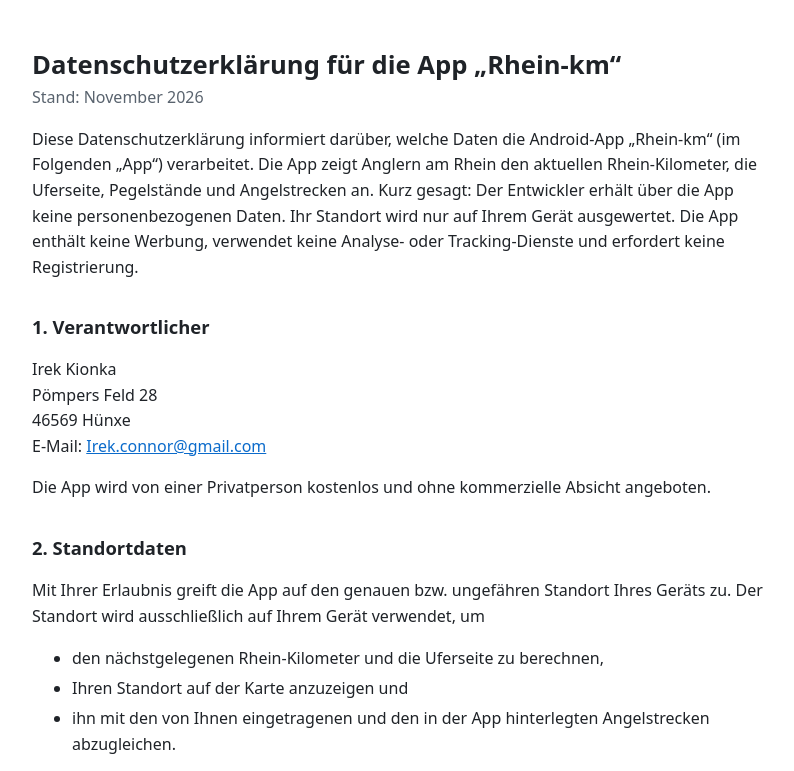
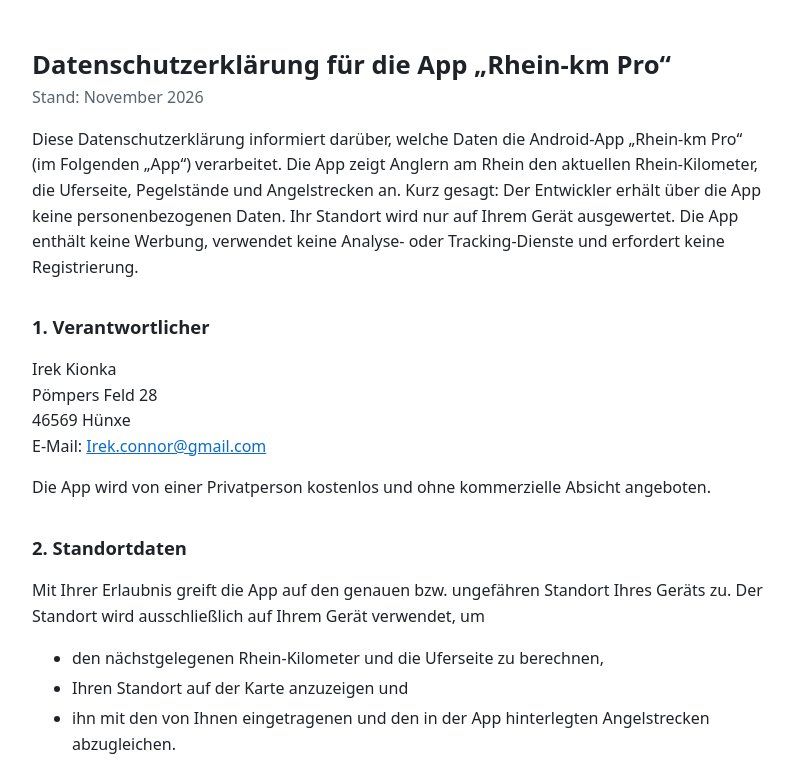
Before and after one commit to irekconnor/rhein-km, a plain HTML site: page datenschutz.html in a window 1280 px wide. Shown: the top 771 px of the page, without its empty margins (240-1034 px from the left). Drawn offline with Linux system fonts and the light colour scheme.

Commit message:
App-Name: Rhein-km Pro

```diff
--- a/datenschutz.html
+++ b/datenschutz.html
@@ -3,7 +3,7 @@
 <head>
 <meta charset="utf-8">
 <meta name="viewport" content="width=device-width, initial-scale=1">
-<title>Datenschutzerklärung – Rhein-km</title>
+<title>Datenschutzerklärung – Rhein-km Pro</title>
 <style>
 :root { color-scheme: light dark; }
 body { font-family: system-ui, -apple-system, "Segoe UI", Roboto, sans-serif; line-height: 1.6; max-width: 46rem; margin: 0 auto; padding: 2rem 1rem 4rem; color: #1f2328; background: #ffffff; }
@@ -17,9 +17,9 @@ li { margin-bottom: 0.3rem; }
 </style>
 </head>
 <body>
-<h1>Datenschutzerklärung für die App „Rhein-km“</h1>
+<h1>Datenschutzerklärung für die App „Rhein-km Pro“</h1>
 <p class="stand">Stand: November 2026</p>
-<p>Diese Datenschutzerklärung informiert darüber, welche Daten die Android-App „Rhein-km“ (im Folgenden „App“) verarbeitet. Die App zeigt Anglern am Rhein den aktuellen Rhein-Kilometer, die Uferseite, Pegelstände und Angelstrecken an. Kurz gesagt: Der Entwickler erhält über die App keine personenbezogenen Daten. Ihr Standort wird nur auf Ihrem Gerät ausgewertet. Die App enthält keine Werbung, verwendet keine Analyse- oder Tracking-Dienste und erfordert keine Registrierung.</p>
+<p>Diese Datenschutzerklärung informiert darüber, welche Daten die Android-App „Rhein-km Pro“ (im Folgenden „App“) verarbeitet. Die App zeigt Anglern am Rhein den aktuellen Rhein-Kilometer, die Uferseite, Pegelstände und Angelstrecken an. Kurz gesagt: Der Entwickler erhält über die App keine personenbezogenen Daten. Ihr Standort wird nur auf Ihrem Gerät ausgewertet. Die App enthält keine Werbung, verwendet keine Analyse- oder Tracking-Dienste und erfordert keine Registrierung.</p>
 <h2>1. Verantwortlicher</h2>
 <address>Irek Kionka<br>Pömpers Feld 28<br>46569 Hünxe<br>E-Mail: <a href="mailto:Irek.connor@gmail.com">Irek.connor@gmail.com</a></address>
 <p>Die App wird von einer Privatperson kostenlos und ohne kommerzielle Absicht angeboten.</p>
@@ -55,7 +55,7 @@ li { margin-bottom: 0.3rem; }
 <h2>7. Keine Werbung, kein Tracking, keine Registrierung</h2>
 <p>Die App enthält keine Werbung und keine Analyse-, Tracking- oder Absturzmeldedienste von Drittanbietern. Eine Registrierung oder Anmeldung ist nicht erforderlich.</p>
 <h2>8. Hinweis zu den angezeigten Informationen</h2>
-<p>Rhein-km ist keine offizielle App einer Behörde und steht in keiner Verbindung zur Wasserstraßen- und Schifffahrtsverwaltung des Bundes, zu Bezirksregierungen, Ministerien, Fischereigenossenschaften oder Angelvereinen. Die angezeigten Informationen stammen aus öffentlich zugänglichen Quellen, die in der App genannt und verlinkt sind. Alle Angaben ohne Gewähr; verbindlich sind stets der Erlaubnisschein, die geltenden Verordnungen und die Beschilderung vor Ort.</p>
+<p>Rhein-km Pro ist keine offizielle App einer Behörde und steht in keiner Verbindung zur Wasserstraßen- und Schifffahrtsverwaltung des Bundes, zu Bezirksregierungen, Ministerien, Fischereigenossenschaften oder Angelvereinen. Die angezeigten Informationen stammen aus öffentlich zugänglichen Quellen, die in der App genannt und verlinkt sind. Alle Angaben ohne Gewähr; verbindlich sind stets der Erlaubnisschein, die geltenden Verordnungen und die Beschilderung vor Ort.</p>
 <h2>9. Google Play</h2>
 <p>Die App wird über Google Play bereitgestellt. Beim Herunterladen und Aktualisieren verarbeitet Google Daten in eigener Verantwortung; es gilt die <a href="https://policies.google.com/privacy?hl=de">Datenschutzerklärung von Google</a>. Der Entwickler erhält über die Google Play Console lediglich zusammengefasste, anonymisierte Statistiken, etwa zu Installationszahlen und App-Abstürzen.</p>
 <h2>10. Ihre Rechte</h2>
```
